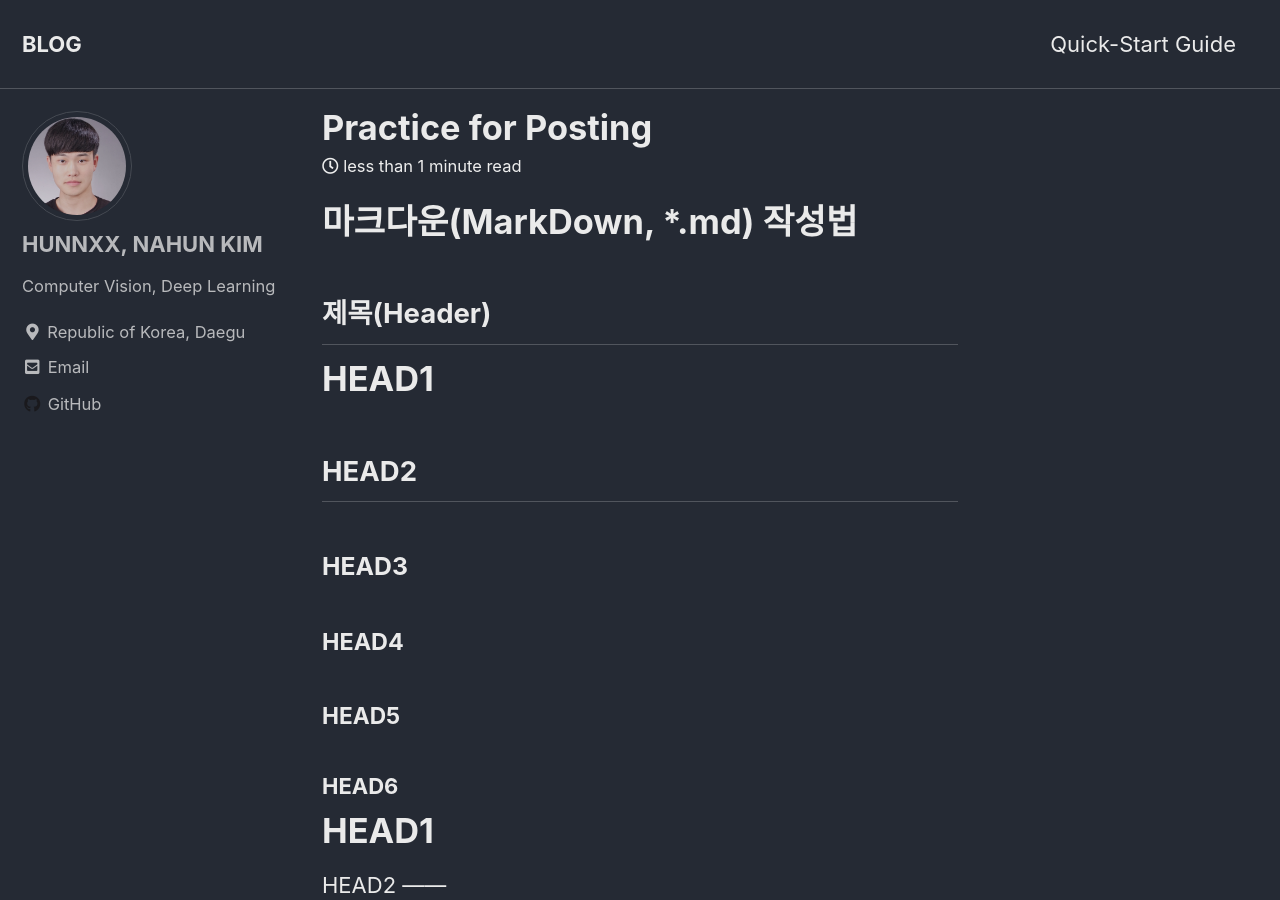
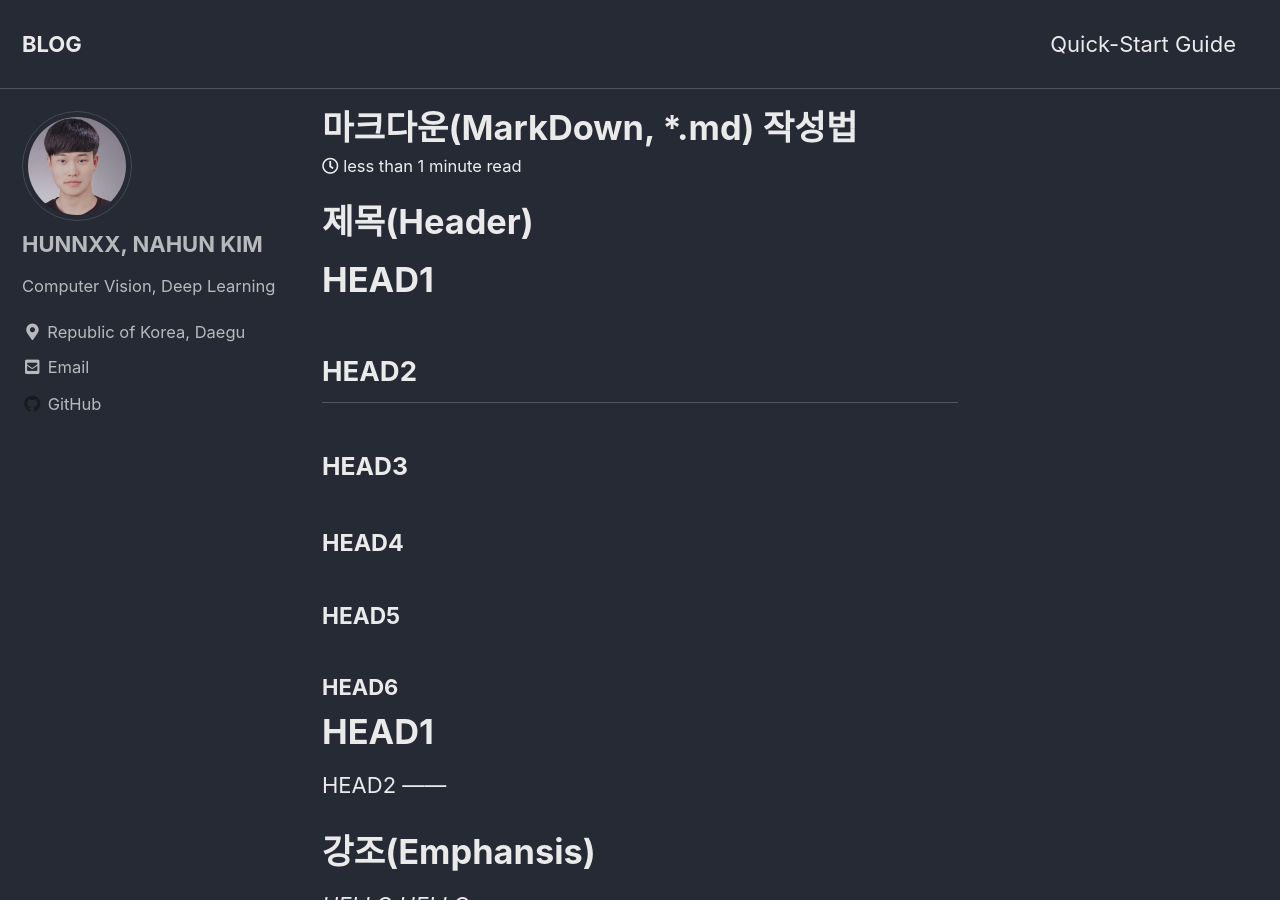
Before and after one commit to hunnxx/hunnxx.github.io, a Jekyll site: the page built from _posts/2020-08-01-practice.md, in a window 1280 px wide and 900 px high. Built offline with Jekyll 4.4.1, drawn with Linux system fonts in a browser that asks for light colours; cached includes are drawn as plain includes.

Commit message:
Update 2020-08-01-practice.md

````diff
--- a/_posts/2020-08-01-practice.md
+++ b/_posts/2020-08-01-practice.md
@@ -1,12 +1,10 @@
 ---
-title: "Practice for Posting"
+title: "마크다운(MarkDown, *.md) 작성법"
 date: 2020-08-01 22:15:00 -0400
 categories:
 ---
 
-# 마크다운(MarkDown, *.md) 작성법
-
-## 제목(Header)
+# 제목(Header)
 
 # HEAD1
 ## HEAD2
@@ -20,7 +18,8 @@ HEAD1
 HEAD2
 ------
 
-## 강조(Emphansis)
+
+# 강조(Emphansis)
 
 *HELLO* _HELLO_
 
@@ -32,7 +31,8 @@ HEAD2
 
 <u>HELLO</u>
 
-## 목록(List)
+
+# 목록(List)
 
 1. Order
     1. Order
@@ -53,6 +53,7 @@ HEAD2
         + Order
             + Order
 
+
 ## 코드(Code)
 
 This is a normal paragraph:
@@ -61,7 +62,6 @@ This is a normal paragraph:
 
 end code block.
 
-
 ```
 public class BootSpringBootApplication {
   public static void main(String[] args) {
@@ -69,6 +69,7 @@ public class BootSpringBootApplication {
   }
 }
 ```
+
 
 ## 수평선(Horizontal Rules)
 
@@ -82,6 +83,7 @@ public class BootSpringBootApplication {
 
 ---------------------------------------
 
+
 ## 링크(Link)
 
 Link: [Google][google-link]
````
